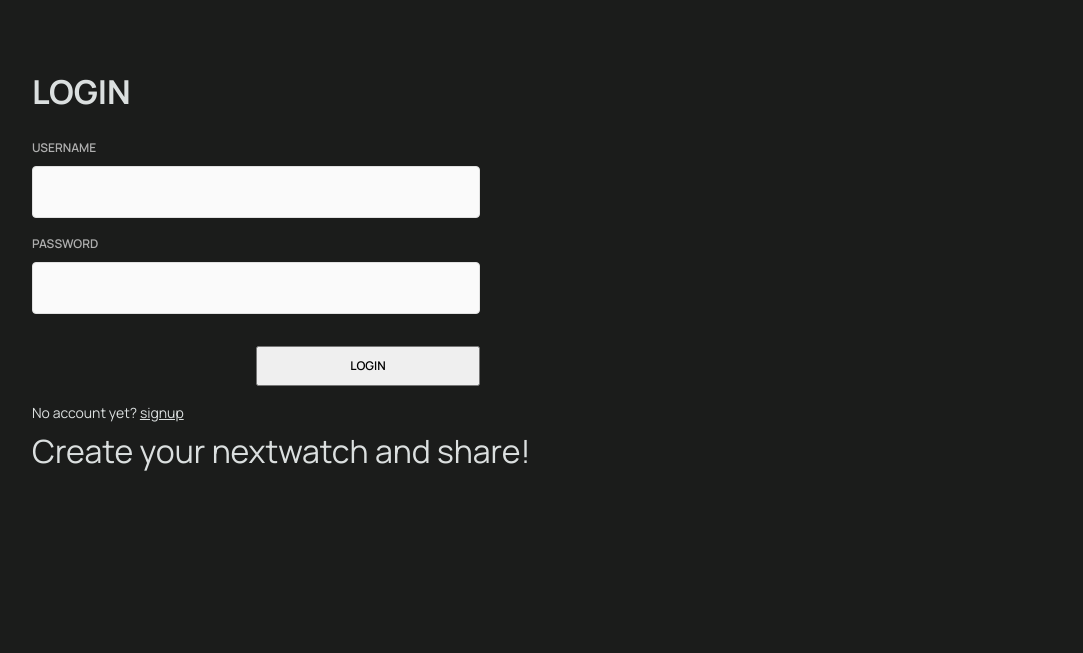
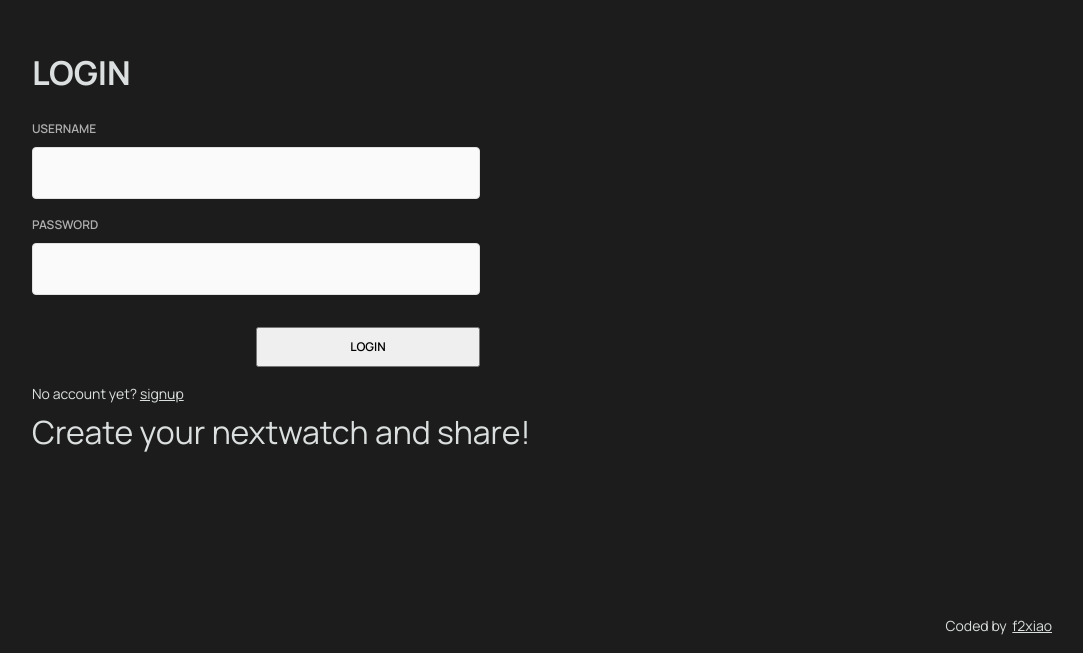
Before and after one commit to f2xiao/next-watch, a React (Vite) app: page /login in a window 1280 px wide. Shown: the part 147-800 px from the top of the page, without its empty margins (98-1181 px from the left). Built offline with nearby package versions, Linux system fonts and the light colour scheme; no server answers.

Commit message:
add Footer component

```diff
--- a/src/App.scss
+++ b/src/App.scss
@@ -3,6 +3,13 @@
 .app {
   min-height: 100vh;
   @include responsive-margin;
+  @include flex(column);
+
+  &__content {
+    flex-grow: 1;
+    @include flex;
+  }
+
   &__notfound-page {
     @include flex;
     height: 100vh;
--- a/src/App.tsx
+++ b/src/App.tsx
@@ -1,5 +1,6 @@
 import "./App.scss";
 import LoginPage from "./pages/LoginPage/LoginPage";
+
 import { BrowserRouter, Routes, Route, Link } from "react-router-dom";
 import WatchListPage from "./pages/WatchListPage/WatchListPage";
 import WatchDetailsPage from "./pages/WatchDetailsPage/WatchDetailsPage";
@@ -9,6 +10,7 @@ import { useEffect, useState } from "react";
 import HomePage from "./pages/HomePage/HomePage";
 import SharedPage from "./pages/SharedPage/SharedPage";
 import { getOne } from "./utils/user";
+import Footer from "./components/Footer/Footer";
 
 type User = {
   username: string;
@@ -45,6 +47,7 @@ function App() {
   return (
     <BrowserRouter>
       <div className="app">
+        <div className="app__content">
           <Routes>
             <Route path="/" element={<HomePage isLoggedIn={isLoggedin} />}>
               <Route
@@ -79,6 +82,8 @@ function App() {
             />
           </Routes>
         </div>
+        <Footer />
+      </div>
     </BrowserRouter>
   );
 }
--- /dev/null
+++ b/src/components/Footer/Footer.scss
@@ -0,0 +1,8 @@
+@use "../../styles/partials/mixins" as *;
+@use "../../styles/partials/variables" as *;
+
+.footer {
+  @include flex;
+  justify-content: end;
+  margin-bottom: 1rem;
+}
--- /dev/null
+++ b/src/components/Footer/Footer.tsx
@@ -0,0 +1,10 @@
+import "./Footer.scss";
+const Footer = () => {
+  return (
+    <footer className="footer">
+      Coded by &nbsp;<a href="https://github.com/f2xiao">f2xiao</a>
+    </footer>
+  );
+};
+
+export default Footer;
--- a/src/pages/LoginPage/LoginPage.scss
+++ b/src/pages/LoginPage/LoginPage.scss
@@ -1,9 +1,8 @@
 @use "../../styles/partials/mixins" as *;
 @use "../../styles/partials/variables" as *;
 .login-page {
-  min-height: 100vh;
+  // min-height: 100vh;
   @include responsive-margin;
   @include flex(column);
   justify-content: center;
-  // align-items: center;
 }
--- a/src/pages/SignUpPage/SignUpPage.scss
+++ b/src/pages/SignUpPage/SignUpPage.scss
@@ -1,7 +1,6 @@
 @use "../../styles/partials/mixins" as *;
 @use "../../styles/partials/variables" as *;
 .signup-page {
-  min-height: 100vh;
   @include responsive-margin;
   @include flex(column);
   justify-content: center;
```
Lines whose indentation alone changed are shown as unchanged.
